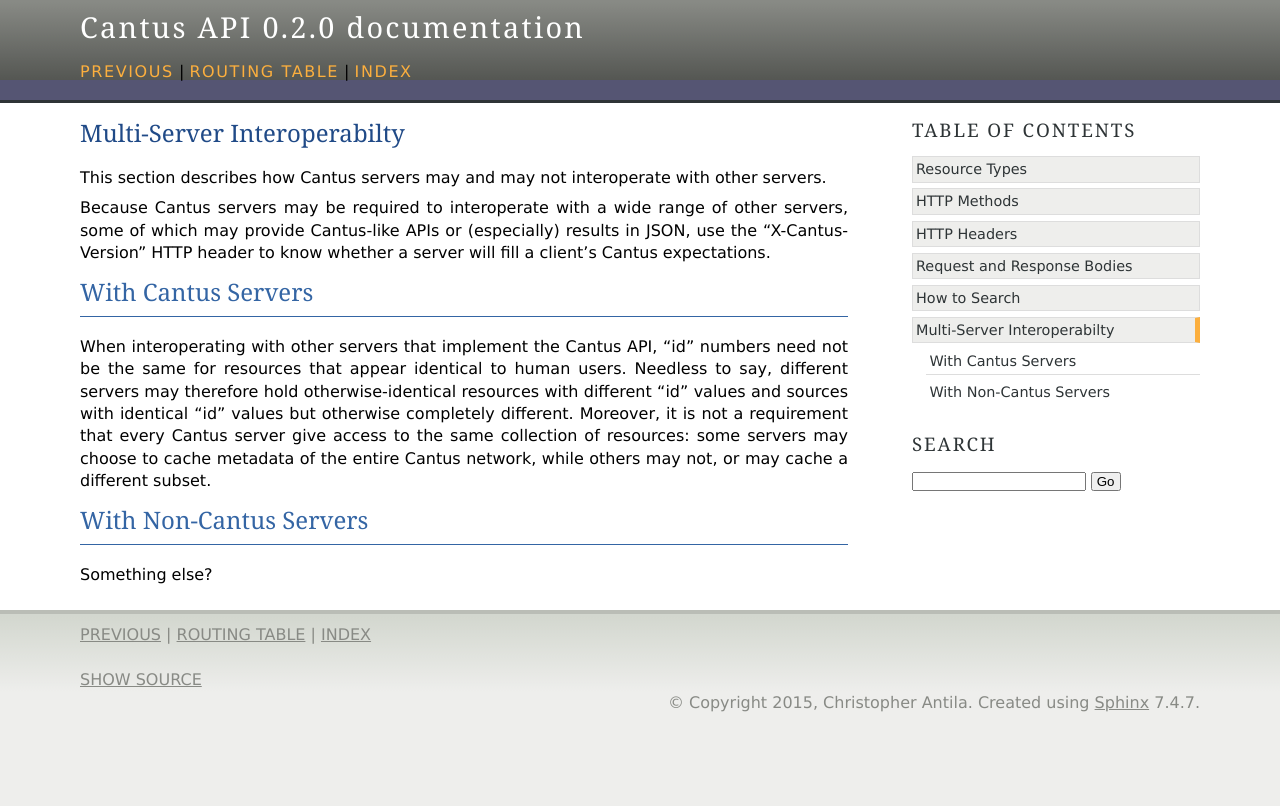
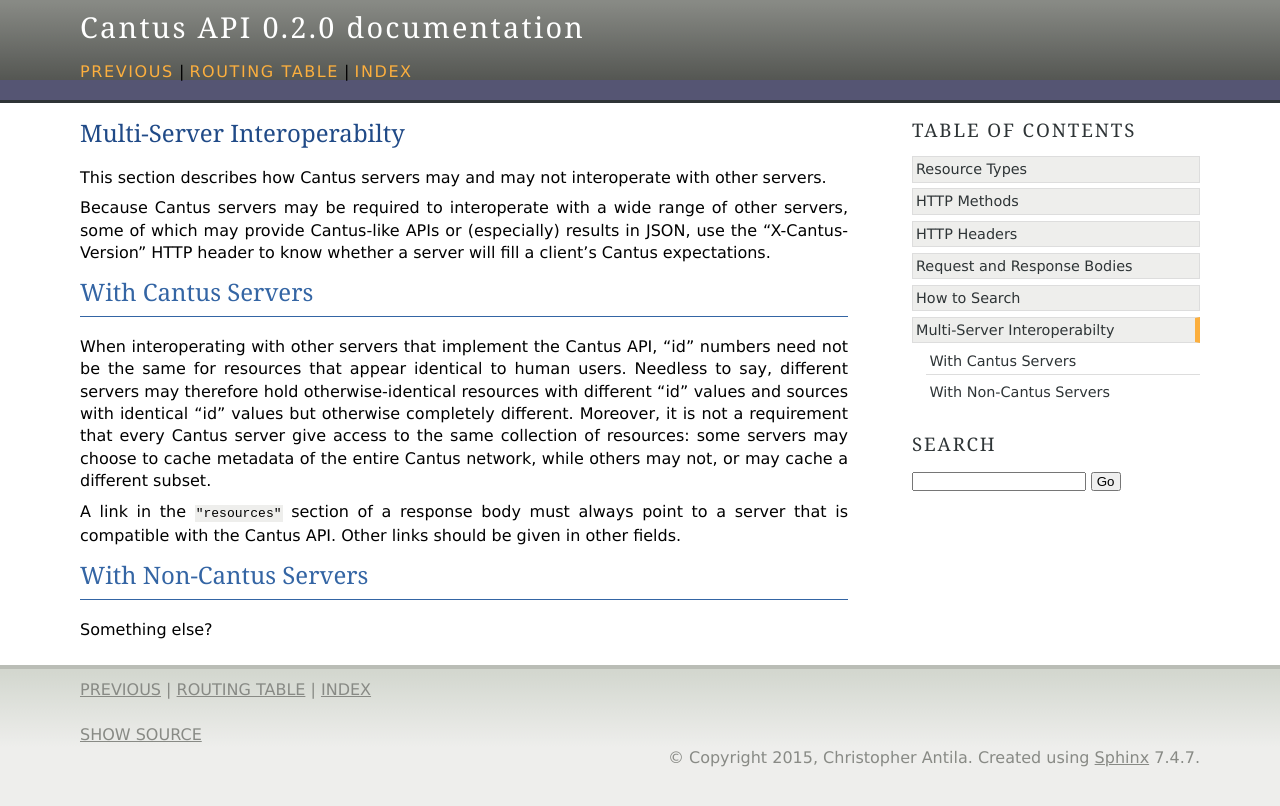
Before and after one commit to CANTUS-Project/api, a Sphinx documentation site: the page built from source/multiserver.rst, in a window 1280 px wide. Shown: the top 806 px of the page. Built offline with Sphinx 7.4.7, drawn with Linux system fonts in a browser that asks for light colours.

Commit message:
add a stipulation to 'resources' links

```diff
--- a/source/multiserver.rst
+++ b/source/multiserver.rst
@@ -19,6 +19,9 @@ therefore hold otherwise-identical resources with different "id" values and sour
 server give access to the same collection of resources: some servers may choose to cache metadata
 of the entire Cantus network, while others may not, or may cache a different subset.
 
+A link in the ``"resources"`` section of a response body must always point to a server that is
+compatible with the Cantus API. Other links should be given in other fields.
+
 With Non-Cantus Servers
 -----------------------
 
```
